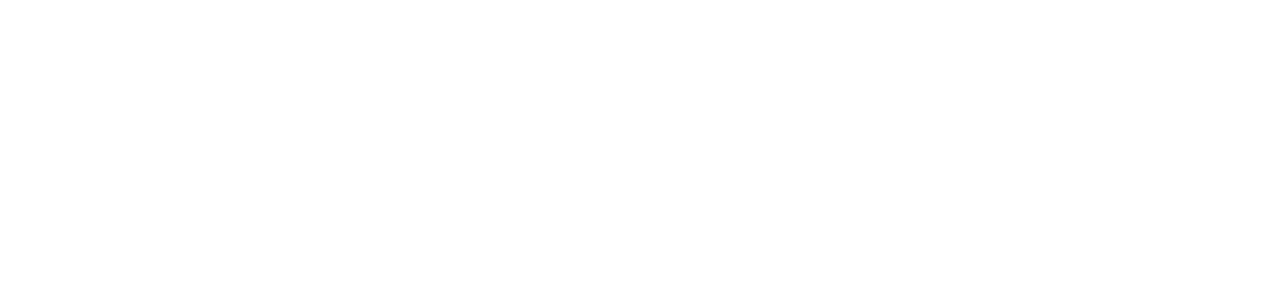
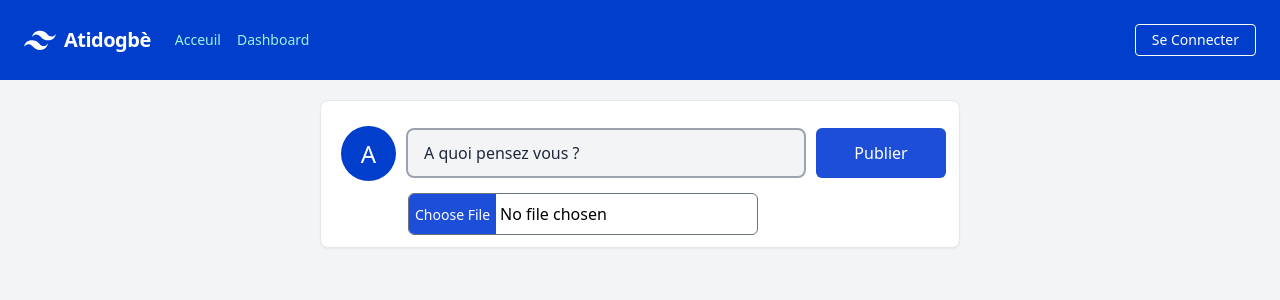
Before and after one commit to sessihounnou/agireau, a Vue app: page /post in a window 1280 px wide. Before the commit this address had no page. Shown: the top 300 px of the page. Built offline with nearby package versions, Linux system fonts and the light colour scheme; what vue3-apexcharts would draw is missing.

Commit message:
post.vue

```diff
--- a/package.json
+++ b/package.json
@@ -16,7 +16,8 @@
     "pinia": "^2.1.3",
     "vue": "^3.3.4",
     "vue-router": "^4.2.2",
-    "vue3-apexcharts": "^1.4.4"
+    "vue3-apexcharts": "^1.4.4",
+    "vuex": "^4.0.2"
   },
   "devDependencies": {
     "@rushstack/eslint-patch": "^1.2.0",
--- /dev/null
+++ b/src/components/post.vue
@@ -0,0 +1,107 @@
+<template>
+    <div class="grid grid-rows-2 bg-gray-100">
+        <div class="border overflow-hidden shadow-sm bg-white rounded-lg  w-[640px] mx-auto sm:mt-[20px]">
+            <form action="" method="post">
+                <div class="flex mt-[-20px]">
+                    <div
+                        class="flex items-center justify-center w-[55px] h-[55px] rounded-full bg-primary sm:mt-[45px] sm:ml-[20px]">
+                        <span class="text-white text-2xl">A</span>
+                    </div>
+                    <input type="text" v-model="textInput"
+                        class="border-2 rounded-lg sm:mt-[47px] bg-gray-100 sm:h-[50px] sm:ml-[10px] sm:w-[400px] placeholder-slate-800 pl-4 sm:border-gray-400 border-opacity-0 "
+                        placeholder="A quoi pensez vous ?">
+                    <button @click="addItem"
+                        class=" bg-blue-700  rounded-md text-white sm:text-[16px] sm:ml-[10px] sm:w-[130px] h-[50px] mt-[47px]">Publier</button>
+                </div>
+                <div class="">
+                    <input type="file" name="" id="" @change="handleFileChange"
+                        class="border sm:h-[42px] sm:w-[350px] border-gray-500 rounded-md file:text-[14px] file:cursor-pointer file:bg-blue-700 file:border-none file:text file:text-white file:h-[40px] sm:ml-[87px] mt-[12px] mb-3">
+                </div>
+            </form>
+
+        </div>
+        <div v-if="selectedImage || textInput" :src="selectedImage.url"
+            class=" sm:mt-10  border overflow-hidden shadow-sm bg-white rounded-lg  w-[640px] mx-auto  ">
+            <div class="flex ml-[50px]">
+                <div
+                    class="flex items-center justify-center w-[55px] h-[55px] rounded-full bg-primary sm:mt-[18px] sm:ml-[-20px]">
+                    <span class="text-white text-2xl">A</span>
+                </div>
+                <div class="mx-4 pt-[24px]">
+                    <!-- titre -->
+                    <div>
+                        <span class="font-bold">Ray Newman</span> est à
+                        <span class="text-primary"> Porto-novo</span>
+                    </div>
+                    <!-- sous titre -->
+                    <div><span class="italic text-[100%]">Jeudi 01 juin 2023</span></div>
+                </div>
+
+            </div>
+            <hr class="mt-3  ">
+            <p class="text-justify sm:text-[16px] italic mt-4 sm:ml-[40px]">{{ textInput }}</p>
+
+            <img :src="selectedImage.url" alt="Uploaded Image" class="rounded w-full h-[440px] mt-[10px] mx-auto ">
+
+        </div>
+
+    </div>
+</template>
+<script>
+export default {
+    data() {
+        return {
+            selectedImage: null,
+            textInput: "",
+            addedText: ""
+        };
+    },
+    methods: {
+        handleFileChange(event) {
+            const file = event.target.files[0];
+            if (file) {
+                const url = URL.createObjectURL(file);
+                this.selectedImage = { file, url };
+            }
+        },
+        addItem() {
+            // Logic to add the item using this.selectedImage and this.textInput
+            // Reset selectedImage and textInput afterward
+            this.selectedImage = null;
+            // this.textInput = "";
+            this.addedText = this.textInput;
+        }
+    }
+};
+</script>
+
+<!-- <script>
+// import { mapActions } from "vuex";
+// import { v1 } from "uuid";
+// import { mapGetters } from "vuex";
+export default {
+    // data() {
+    //     return {
+    //         todoText: " "
+    //     };
+    // },
+    // methods: {
+    //     ...mapActions(["addTodo"]),
+    //     todoTextChange(e) {
+    //         this.todoText = e.target.value;
+    //     },
+    //     addTodoI() {
+    //         this.addTodo({
+    //             id: v1(),
+    //             title: this.todoText
+    //         });
+    //         this.todoText = " ";
+    //     }
+    // },
+    // computed: {
+    //     ...mapGetters(["allPub"])
+    // }
+}
+
+
+</script> -->
--- a/src/router/index.js
+++ b/src/router/index.js
@@ -13,6 +13,7 @@
 // import HomeAuthView from '../views/HomeAuthView.vue'
 
 // // import component
+ import Post from '../components/post.vue'
 // import HeaderAuth from '../components/HeaderAuth.vue'
 // import HeaderNoAuth from '../components/HeaderNoAuth.vue'
 // import SearchDomaine from '../components/SearchDomaine.vue'
@@ -49,6 +50,12 @@
     name: 'Reset Password',
     component: ResetPassword,
     meta: { layout: NoFooter, public: true }
+  },
+   {
+    path: '/post',
+    name: 'post',
+    component: Post,
+    meta: { layout: NoFooter, public: true }
   }
 ]
 const baseURL = import.meta.env.BASE_URL
```
Also changed, not shown: src/stores/index.js (added, +40 -0 lines), 1 other file (tests, documents, lock files or other folders).
